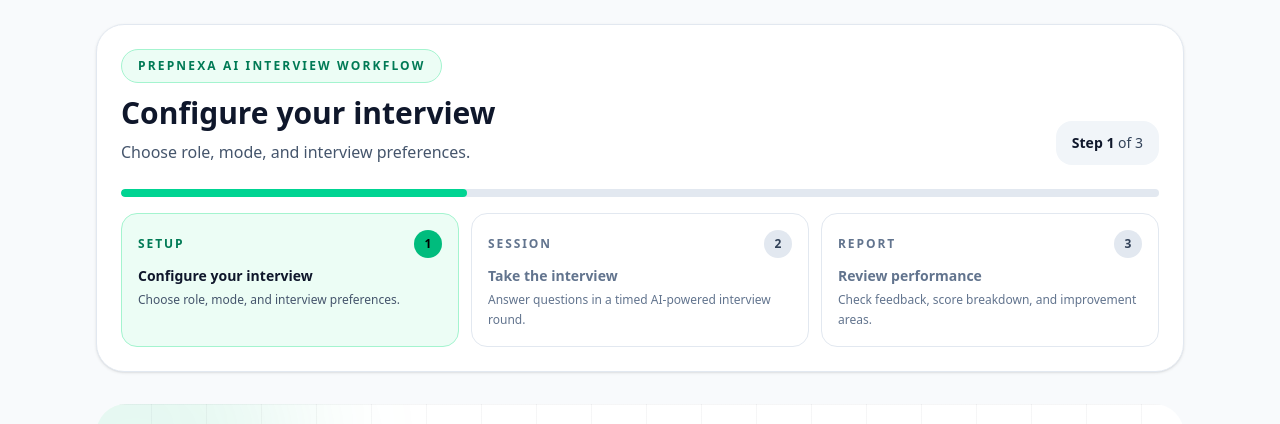
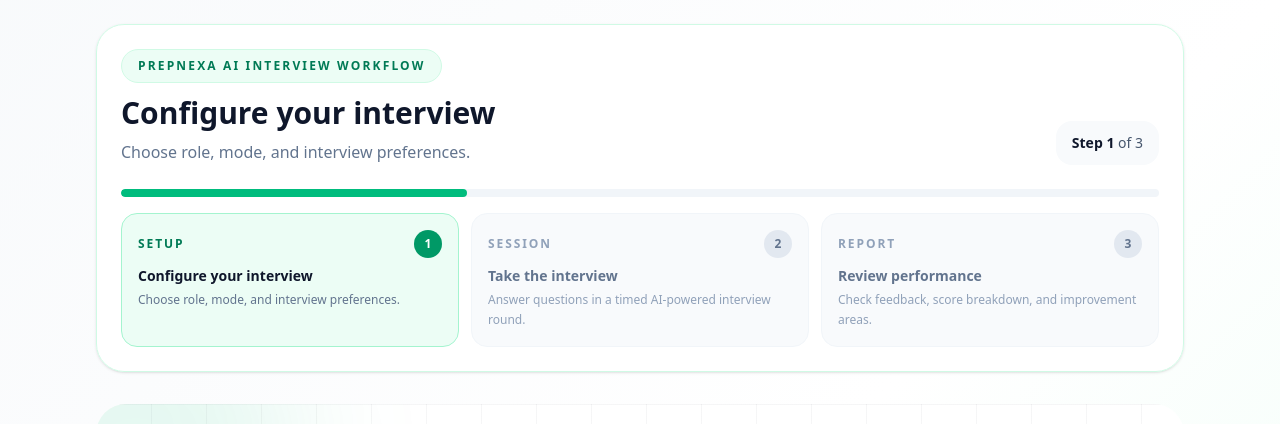
Before and after one commit to manishpxl/prepnexa-ai, a React (Vite) app in the folder client/: page /interview in a window 1280 px wide. Shown: the top 424 px of the page. Built offline with nearby package versions, Linux system fonts and the light colour scheme; no server answers.

Commit message:
Update InterviewPage.jsx

```diff
--- a/client/src/pages/InterviewPage.jsx
+++ b/client/src/pages/InterviewPage.jsx
@@ -1,4 +1,4 @@
-import React, { useEffect, useMemo, useState } from "react";
+import React, { useMemo, useState } from "react";
 import Step1SetUp from "../components/Step1SetUp";
 import Step2Interview from "../components/Step2Interview";
 import Step3Report from "../components/Step3Report";
@@ -6,28 +6,6 @@ import Step3Report from "../components/Step3Report";
 function InterviewPage() {
   const [step, setStep] = useState(1);
   const [interviewData, setInterviewData] = useState(null);
-
-  // ✅ DARK MODE STATE
-  const [isDarkMode, setIsDarkMode] = useState(() => {
-    return localStorage.getItem("theme") === "dark";
-  });
-
-  // ✅ SYNC WITH LOCAL STORAGE
-  useEffect(() => {
-    const handleThemeChange = () => {
-      setIsDarkMode(localStorage.getItem("theme") === "dark");
-    };
-
-    // Initial check
-    handleThemeChange();
-
-    // Listen for storage/theme changes
-    window.addEventListener("storage", handleThemeChange);
-
-    return () => {
-      window.removeEventListener("storage", handleThemeChange);
-    };
-  }, []);
 
   const steps = useMemo(
     () => [
@@ -54,82 +32,39 @@ function InterviewPage() {
   );
 
   const currentStepData = steps.find((item) => item.id === step);
-
   const progressWidth = `${(step / steps.length) * 100}%`;
 
   return (
-    <div
-      className={`min-h-screen transition-colors duration-300 ${
-        isDarkMode
-          ? "bg-[#070b11] text-white"
-          : "bg-[#f8fafc] text-slate-900"
-      }`}
-    >
+    <div className="min-h-screen bg-gradient-to-br from-slate-50 via-white to-emerald-50 dark:from-slate-950 dark:via-slate-900 dark:to-slate-950">
       <div className="mx-auto max-w-6xl px-4 py-6 sm:px-6 lg:px-8">
-        {/* HEADER */}
-        <div
-          className={`mb-8 rounded-[28px] border p-5 shadow-sm backdrop-blur transition-colors duration-300 sm:p-6 ${
-            isDarkMode
-              ? "border-white/10 bg-[#0f172a]"
-              : "border-slate-200 bg-white"
-          }`}
-        >
+        <div className="mb-8 rounded-[28px] border border-emerald-100 bg-white/90 p-5 shadow-sm backdrop-blur dark:border-slate-800 dark:bg-slate-900/90 sm:p-6">
           <div className="flex flex-col gap-6 lg:flex-row lg:items-end lg:justify-between">
             <div>
-              <div
-                className={`mb-3 inline-flex items-center rounded-full px-4 py-2 text-xs font-semibold uppercase tracking-[0.18em] ${
-                  isDarkMode
-                    ? "border border-emerald-400/20 bg-emerald-400/10 text-emerald-300"
-                    : "border border-emerald-200 bg-emerald-50 text-emerald-700"
-                }`}
-              >
+              <div className="mb-3 inline-flex items-center rounded-full border border-emerald-100 bg-emerald-50 px-4 py-2 text-xs font-semibold uppercase tracking-[0.18em] text-emerald-700 dark:border-emerald-500/20 dark:bg-emerald-500/10 dark:text-emerald-300">
                 Prepnexa AI interview workflow
               </div>
 
-              <h1
-                className={`text-2xl font-bold sm:text-3xl ${
-                  isDarkMode ? "text-white" : "text-slate-900"
-                }`}
-              >
+              <h1 className="text-2xl font-bold text-slate-900 dark:text-white sm:text-3xl">
                 {currentStepData?.title}
               </h1>
 
-              <p
-                className={`mt-2 text-sm leading-relaxed sm:text-base ${
-                  isDarkMode ? "text-slate-400" : "text-slate-600"
-                }`}
-              >
+              <p className="mt-2 text-sm leading-relaxed text-slate-500 dark:text-slate-400 sm:text-base">
                 {currentStepData?.desc}
               </p>
             </div>
 
-            <div
-              className={`rounded-2xl px-4 py-3 text-sm ${
-                isDarkMode
-                  ? "bg-white/5 text-slate-300"
-                  : "bg-slate-100 text-slate-700"
-              }`}
-            >
-              <span
-                className={`font-semibold ${
-                  isDarkMode ? "text-white" : "text-slate-900"
-                }`}
-              >
+            <div className="rounded-2xl bg-slate-50 px-4 py-3 text-sm text-slate-600 dark:bg-slate-800 dark:text-slate-300">
+              <span className="font-semibold text-slate-900 dark:text-white">
                 Step {step}
               </span>{" "}
               of {steps.length}
             </div>
           </div>
 
-          {/* PROGRESS */}
           <div className="mt-6">
-            <div
-              className={`mb-4 h-2 w-full overflow-hidden rounded-full ${
-                isDarkMode ? "bg-white/10" : "bg-slate-200"
-              }`}
-            >
+            <div className="mb-4 h-2 w-full overflow-hidden rounded-full bg-slate-100 dark:bg-slate-800">
               <div
-                className="h-full rounded-full bg-emerald-400 transition-all duration-500"
+                className="h-full rounded-full bg-emerald-500 transition-all duration-500"
                 style={{ width: progressWidth }}
               />
             </div>
@@ -142,34 +77,22 @@ function InterviewPage() {
                 return (
                   <div
                     key={item.id}
-                    className={`rounded-2xl border p-4 transition-all duration-300 ${
+                    className={`rounded-2xl border p-4 transition-all ${
                       isActive
-                        ? isDarkMode
-                          ? "border-emerald-400/20 bg-emerald-400/10"
-                          : "border-emerald-200 bg-emerald-50"
+                        ? "border-emerald-200 bg-emerald-50 dark:border-emerald-500/20 dark:bg-emerald-500/10"
                         : isCompleted
-                        ? isDarkMode
-                          ? "border-white/10 bg-[#111827]"
-                          : "border-slate-200 bg-slate-100"
-                        : isDarkMode
-                        ? "border-white/10 bg-[#0f172a]"
-                        : "border-slate-200 bg-white"
+                        ? "border-slate-200 bg-white dark:border-slate-700 dark:bg-slate-900"
+                        : "border-slate-100 bg-slate-50 dark:border-slate-800 dark:bg-slate-800/60"
                     }`}
                   >
                     <div className="mb-2 flex items-center justify-between">
                       <span
                         className={`text-xs font-semibold uppercase tracking-[0.16em] ${
                           isActive
-                            ? isDarkMode
-                              ? "text-emerald-300"
-                              : "text-emerald-700"
+                            ? "text-emerald-700 dark:text-emerald-300"
                             : isCompleted
-                            ? isDarkMode
-                              ? "text-slate-300"
-                              : "text-slate-700"
-                            : isDarkMode
-                            ? "text-slate-500"
-                            : "text-slate-500"
+                            ? "text-slate-700 dark:text-slate-300"
+                            : "text-slate-400 dark:text-slate-500"
                         }`}
                       >
                         {item.label}
@@ -178,14 +101,10 @@ function InterviewPage() {
                       <div
                         className={`flex h-7 w-7 items-center justify-center rounded-full text-xs font-bold ${
                           isActive
-                            ? "bg-emerald-500 text-black"
+                            ? "bg-emerald-600 text-white"
                             : isCompleted
-                            ? isDarkMode
-                              ? "bg-white text-slate-900"
-                              : "bg-slate-900 text-white"
-                            : isDarkMode
-                            ? "bg-slate-700 text-slate-300"
-                            : "bg-slate-200 text-slate-700"
+                            ? "bg-slate-900 text-white dark:bg-white dark:text-slate-900"
+                            : "bg-slate-200 text-slate-500 dark:bg-slate-700 dark:text-slate-300"
                         }`}
                       >
                         {item.id}
@@ -195,12 +114,8 @@ function InterviewPage() {
                     <p
                       className={`text-sm font-semibold ${
                         isActive || isCompleted
-                          ? isDarkMode
-                            ? "text-white"
-                            : "text-slate-900"
-                          : isDarkMode
-                          ? "text-slate-400"
-                          : "text-slate-500"
+                          ? "text-slate-900 dark:text-white"
+                          : "text-slate-500 dark:text-slate-400"
                       }`}
                     >
                       {item.title}
@@ -209,12 +124,8 @@ function InterviewPage() {
                     <p
                       className={`mt-1 text-xs leading-5 ${
                         isActive || isCompleted
-                          ? isDarkMode
-                            ? "text-slate-400"
-                            : "text-slate-600"
-                          : isDarkMode
-                          ? "text-slate-500"
-                          : "text-slate-500"
+                          ? "text-slate-500 dark:text-slate-400"
+                          : "text-slate-400 dark:text-slate-500"
                       }`}
                     >
                       {item.desc}
@@ -226,10 +137,8 @@ function InterviewPage() {
           </div>
         </div>
 
-        {/* STEP 1 */}
         {step === 1 && (
           <Step1SetUp
-            isDarkMode={isDarkMode}
             onStart={(data) => {
               setInterviewData(data);
               setStep(2);
@@ -237,11 +146,9 @@ function InterviewPage() {
           />
         )}
 
-        {/* STEP 2 */}
         {step === 2 && (
           <Step2Interview
             interviewData={interviewData}
-            isDarkMode={isDarkMode}
             onFinish={(report) => {
               setInterviewData(report);
               setStep(3);
@@ -249,13 +156,7 @@ function InterviewPage() {
           />
         )}
 
-        {/* STEP 3 */}
-        {step === 3 && (
-          <Step3Report
-            report={interviewData}
-            isDarkMode={isDarkMode}
-          />
-        )}
+        {step === 3 && <Step3Report report={interviewData} />}
       </div>
     </div>
   );
```
